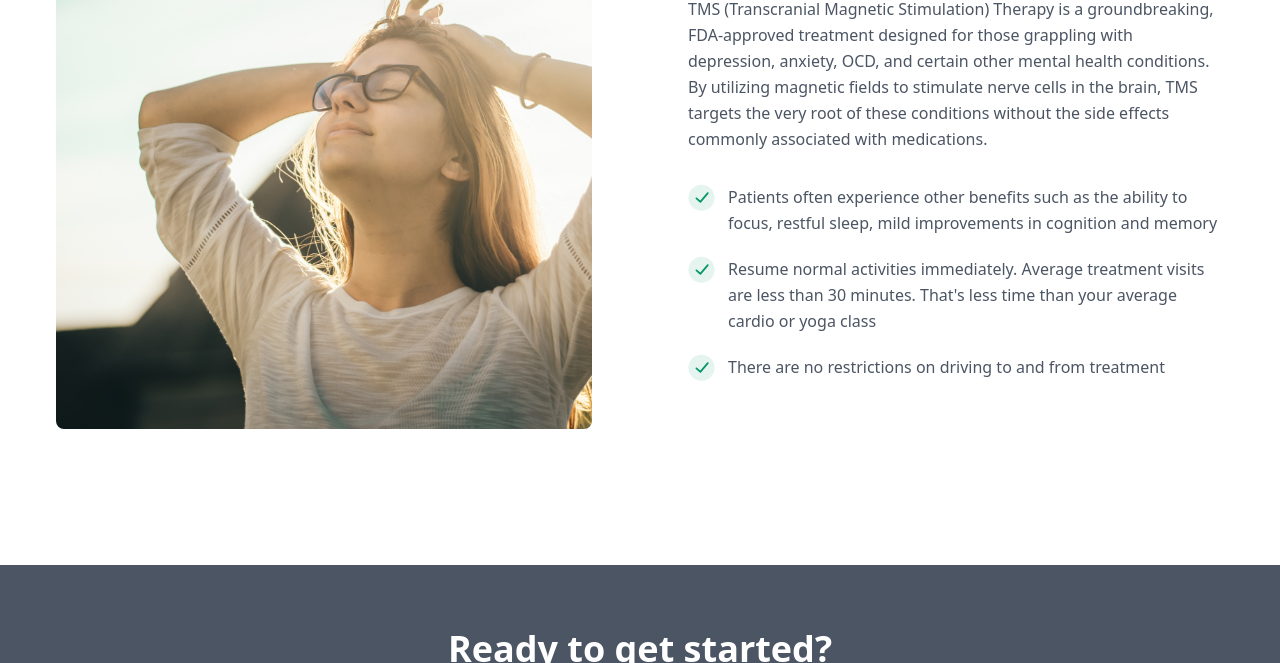
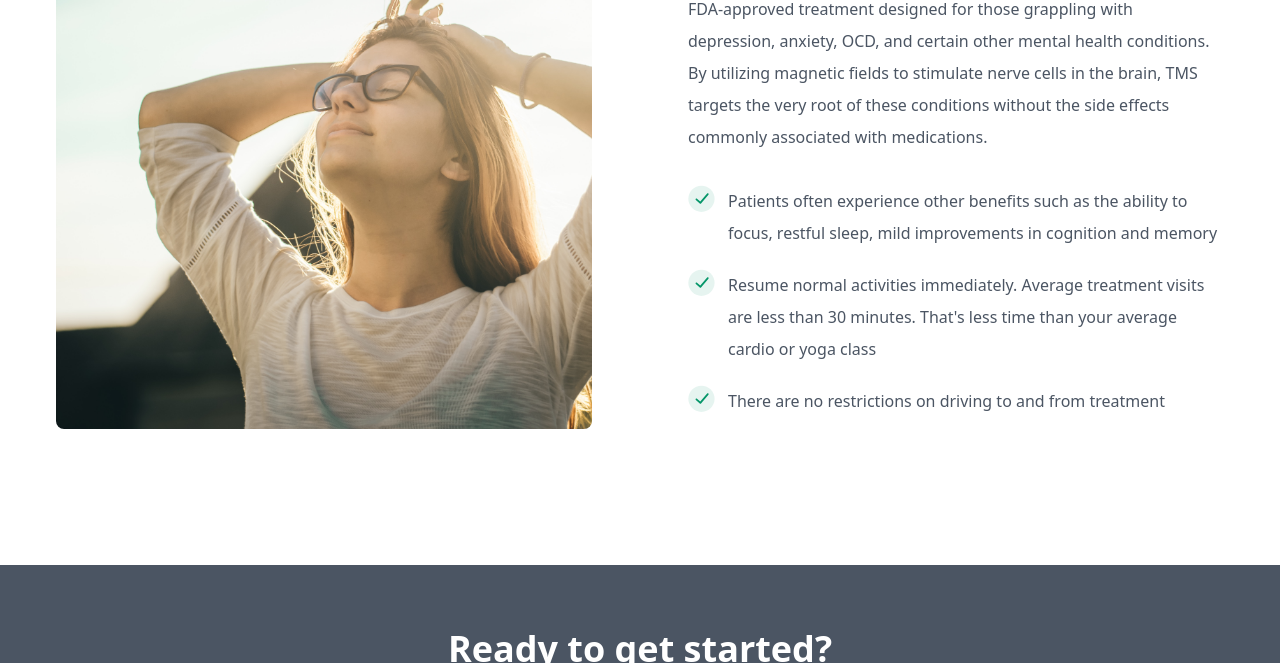
Before and after one commit to joshua-cano/joyfulmind, an Astro site: page /services in a window 1280 px wide. Shown: the part 437-1100 px from the top of the page. Built offline with nearby package versions, Linux system fonts and the light colour scheme; Astro itself is replaced by a stand-in of ours.

```diff
--- a/src/components/Hero.astro
+++ b/src/components/Hero.astro
@@ -44,7 +44,7 @@
     </div>
     <!-- End Col -->
 
-    <div class="relative ml-4">
+    <div class="relative ml-4 mt-8 md:mt-0">
       <Image loading="eager" class="w-full rounded-md" src={heroImage} alt="Image Description" format="jpg" />
       <div
         class="absolute inset-0 -z-[1] -mb-4 -ml-4 mr-4 mt-4 h-full w-full rounded-md bg-gradient-to-tr from-gray-200 via-white/0 to-white/0 lg:-mb-6 lg:-ml-6 lg:mr-6 lg:mt-6"
--- a/src/pages/services.astro
+++ b/src/pages/services.astro
@@ -25,7 +25,7 @@
             <!-- Title -->
             <div class="space-y-2 leading-relaxed md:space-y-4">
               <h2 class="text-3xl font-bold text-gray-800 lg:text-4xl">TMS Therapy</h2>
-              <p class="text-gray-600">
+              <p class="leading-loose text-gray-600">
                 TMS (Transcranial Magnetic Stimulation) Therapy is a groundbreaking, FDA-approved treatment designed for those grappling with depression,
                 anxiety, OCD, and certain other mental health conditions. By utilizing magnetic fields to stimulate nerve cells in the brain, TMS targets the
                 very root of these conditions without the side effects commonly associated with medications.
@@ -34,7 +34,7 @@
             <!-- End Title -->
 
             <!-- List -->
-            <ul role="list" class="space-y-2 leading-relaxed sm:space-y-5">
+            <ul role="list" class="space-y-2 leading-loose sm:space-y-5">
               <li class="flex space-x-3">
                 <SolidCheck />
                 <span class="text-gray-600">
```
Also changed, not shown: 2 other files.
